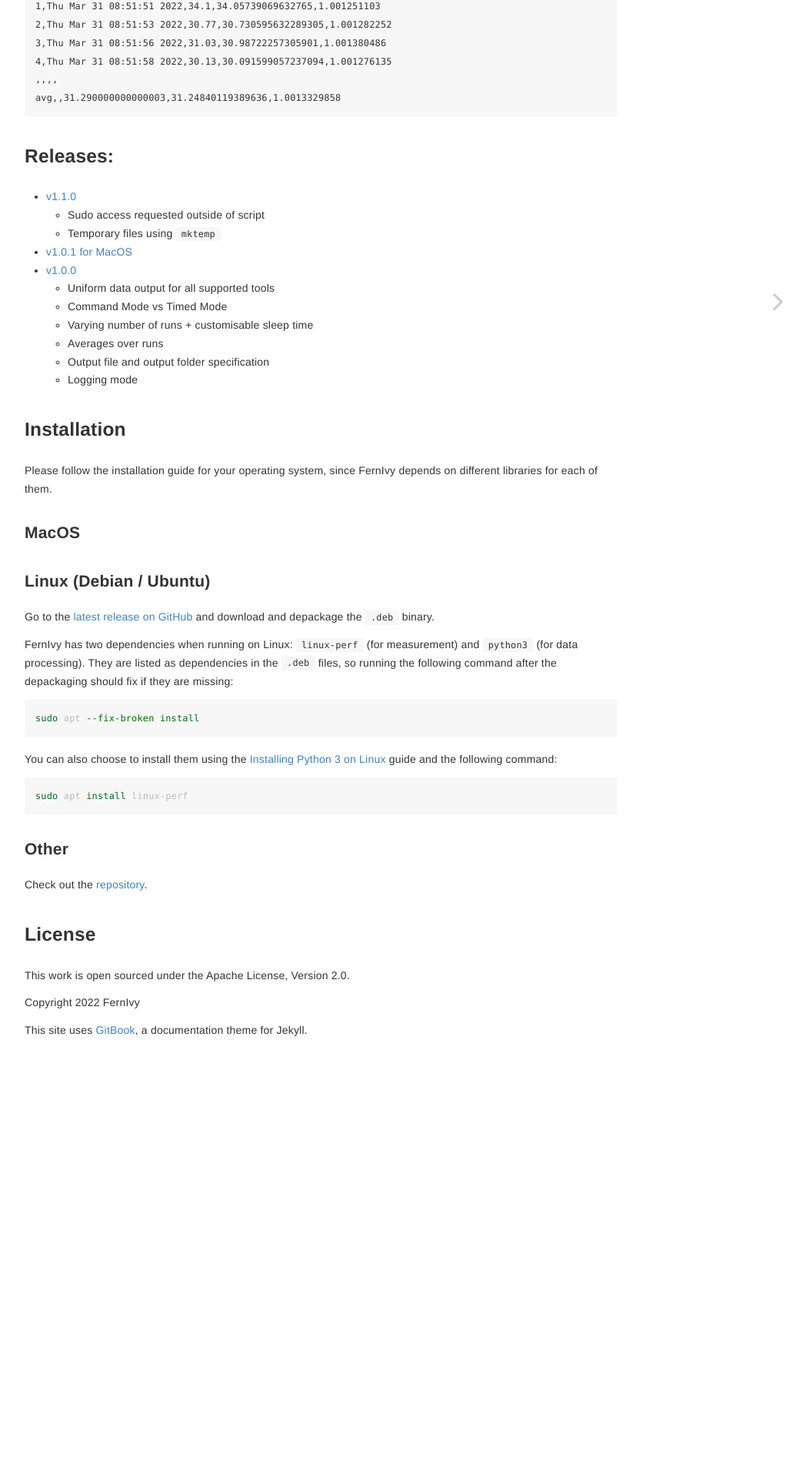
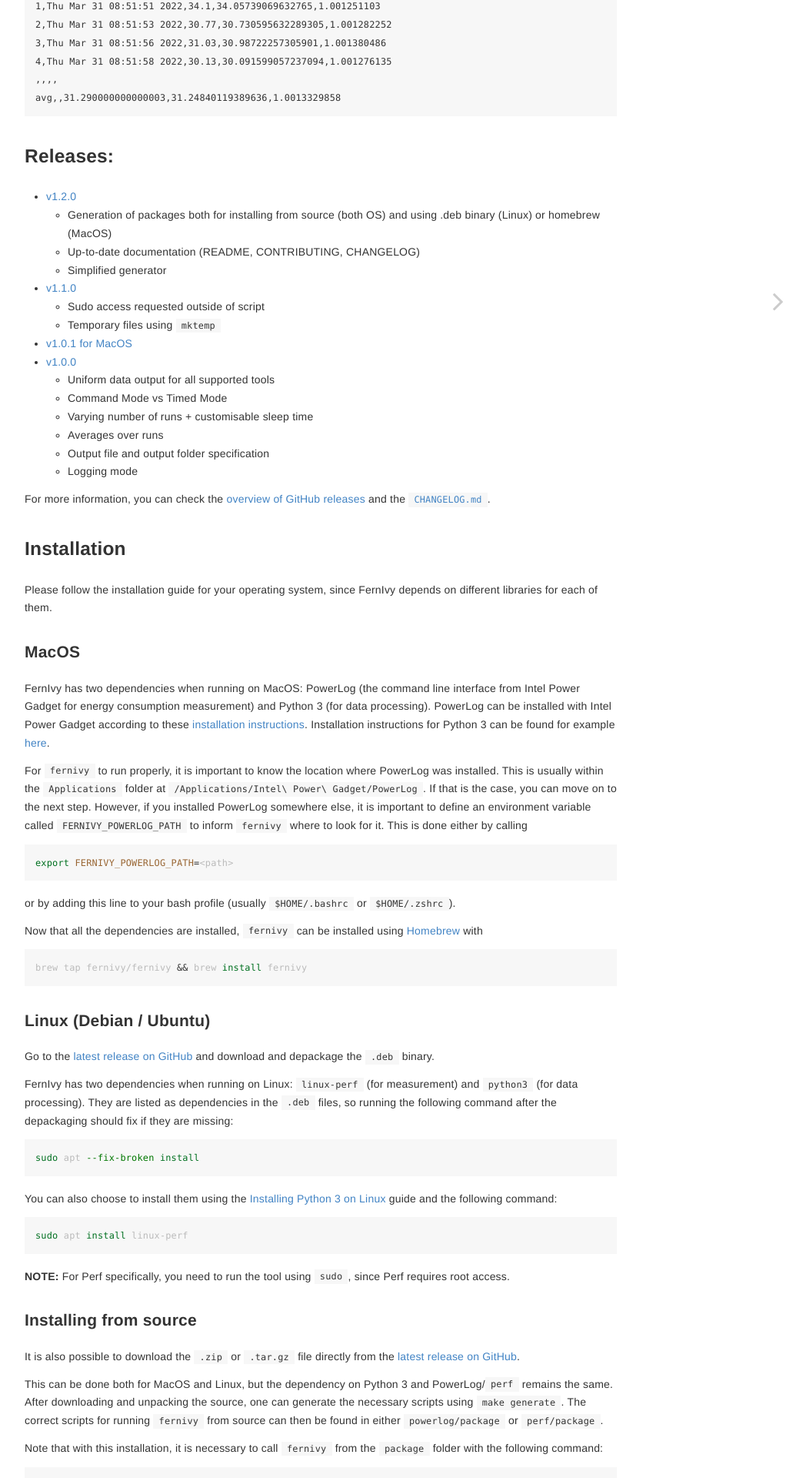
Before and after one commit to fernivy/docs, a Jekyll site: the page built from index.md, in a window 1280 px wide. Shown: the part 1451-3371 px from the top of the page at 77% size, without its empty margins (223-1271 px from the left). Built offline with Jekyll 4.4.1, drawn with Linux system fonts in a browser that asks for light colours.

Commit message:
Add installation instruction for MacOS and for installing from source

````diff
--- a/_includes/toc-date.html
+++ b/_includes/toc-date.html
@@ -42,7 +42,7 @@
             {% endfor %}-->
 
             <li>
-                <a href="https://github.com/fernivy/fernivy" target="blank" class="gitbook-link">
+                <a href="https://github.com/fernivy/fernivy/blob/main/CONTRIBUTING.md" target="blank" class="gitbook-link">
                     Contribute
                 </a>
             </li>
--- a/index.md
+++ b/index.md
@@ -71,6 +71,10 @@ avg,,31.290000000000003,31.24840119389636,1.0013329858
 
 ## Releases:
 
+* <a href="https://github.com/fernivy/fernivy/releases/tag/v1.2.0" target="blank">v1.2.0</a>
+    * Generation of packages both for installing from source (both OS) and using .deb binary (Linux) or homebrew (MacOS)
+    * Up-to-date documentation (README, CONTRIBUTING, CHANGELOG)
+    * Simplified generator
 * <a href="https://github.com/fernivy/fernivy/releases/tag/v1.1.0" target="blank">v1.1.0</a>
     * Sudo access requested outside of script
     * Temporary files using `mktemp`
@@ -83,11 +87,30 @@ avg,,31.290000000000003,31.24840119389636,1.0013329858
     * Output file and output folder specification
     * Logging mode
 
+For more information, you can check the <a href="https://github.com/fernivy/fernivy/releases" target="blank">overview of GitHub releases</a> and the <a href="https://github.com/fernivy/fernivy/blob/main/CHANGELOG.md" target="blank">`CHANGELOG.md`</a>.
+
+
 ## Installation
 
 Please follow the installation guide for your operating system, since FernIvy depends on different libraries for each of them.
 
 ### MacOS
+
+FernIvy has two dependencies when running on MacOS: PowerLog (the command line interface from Intel Power Gadget for energy consumption measurement) and Python 3 (for data processing). PowerLog can be installed with Intel Power Gadget according to these <a href="https://www.intel.com/content/www/us/en/developer/articles/tool/power-gadget.html" target="blank">installation instructions</a>. Installation instructions for Python 3 can be found for example <a href="https://docs.python-guide.org/starting/install3/osx/" target="blank">here</a>.
+
+For `fernivy` to run properly, it is important to know the location where PowerLog was installed. This is usually within the `Applications` folder at `/Applications/Intel\ Power\ Gadget/PowerLog`. If that is the case, you can move on to the next step. However, if you installed PowerLog somewhere else, it is important to define an environment variable called `FERNIVY_POWERLOG_PATH` to inform `fernivy` where to look for it. This is done either by calling
+
+```bash
+export FERNIVY_POWERLOG_PATH=<path>
+```
+
+or by adding this line to your bash profile (usually `$HOME/.bashrc` or `$HOME/.zshrc`).
+
+Now that all the dependencies are installed, `fernivy` can be installed using <a href="https://brew.sh" target="blank">Homebrew</a> with
+
+```bash
+brew tap fernivy/fernivy && brew install fernivy
+```
 
 ### Linux (Debian / Ubuntu)
 
@@ -105,9 +128,19 @@ You can also choose to install them using the <a href="https://docs.python-guide
 sudo apt install linux-perf
 ```
 
-### Other
+**NOTE:** For Perf specifically, you need to run the tool using `sudo`, since Perf requires root access.
 
-Check out the <a href="https://github.com/fernivy/fernivy" target="_blank">repository</a>.
+### Installing from source
+
+It is also possible to download the `.zip` or `.tar.gz` file directly from the <a href="https://github.com/fernivy/fernivy/releases/latest" target="blank">latest release on GitHub</a>.
+
+This can be done both for MacOS and Linux, but the dependency on Python 3 and PowerLog/`perf` remains the same. After downloading and unpacking the source, one can generate the necessary scripts using `make generate`. The correct scripts for running `fernivy` from source can then be found in either `powerlog/package` or `perf/package`.
+
+Note that with this installation, it is necessary to call `fernivy` from the `package` folder with the following command:
+
+```bash
+./fernivy [options]
+```
 
 ## License
 
````
